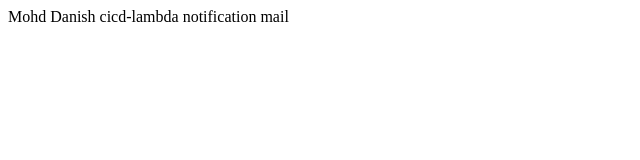
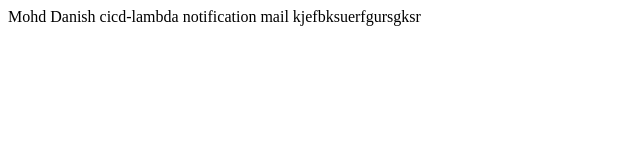
Before and after one commit to danishhere17-png/ci.cd, a plain HTML site: page index.html in a window 1280 px wide. Shown: the whole page, without its empty margins (0-640 px from the left). Drawn offline with Linux system fonts and the light colour scheme.

Commit message:
update with lambda code

```diff
--- a/index.html
+++ b/index.html
@@ -1 +1 @@
-<html>Mohd Danish cicd-lambda notification mail </html>
+<html>Mohd Danish cicd-lambda notification mail kjefbksuerfgursgksr</html>
```
